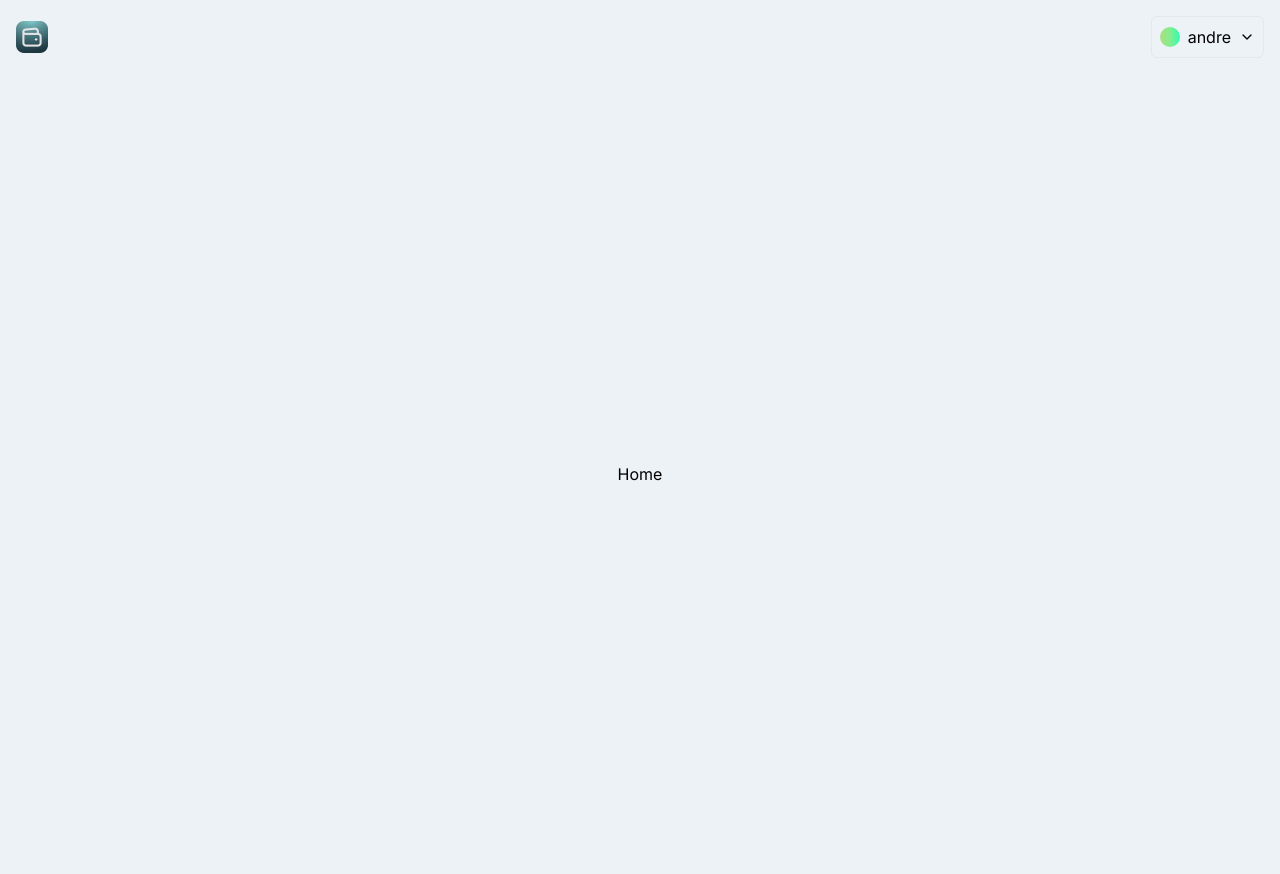
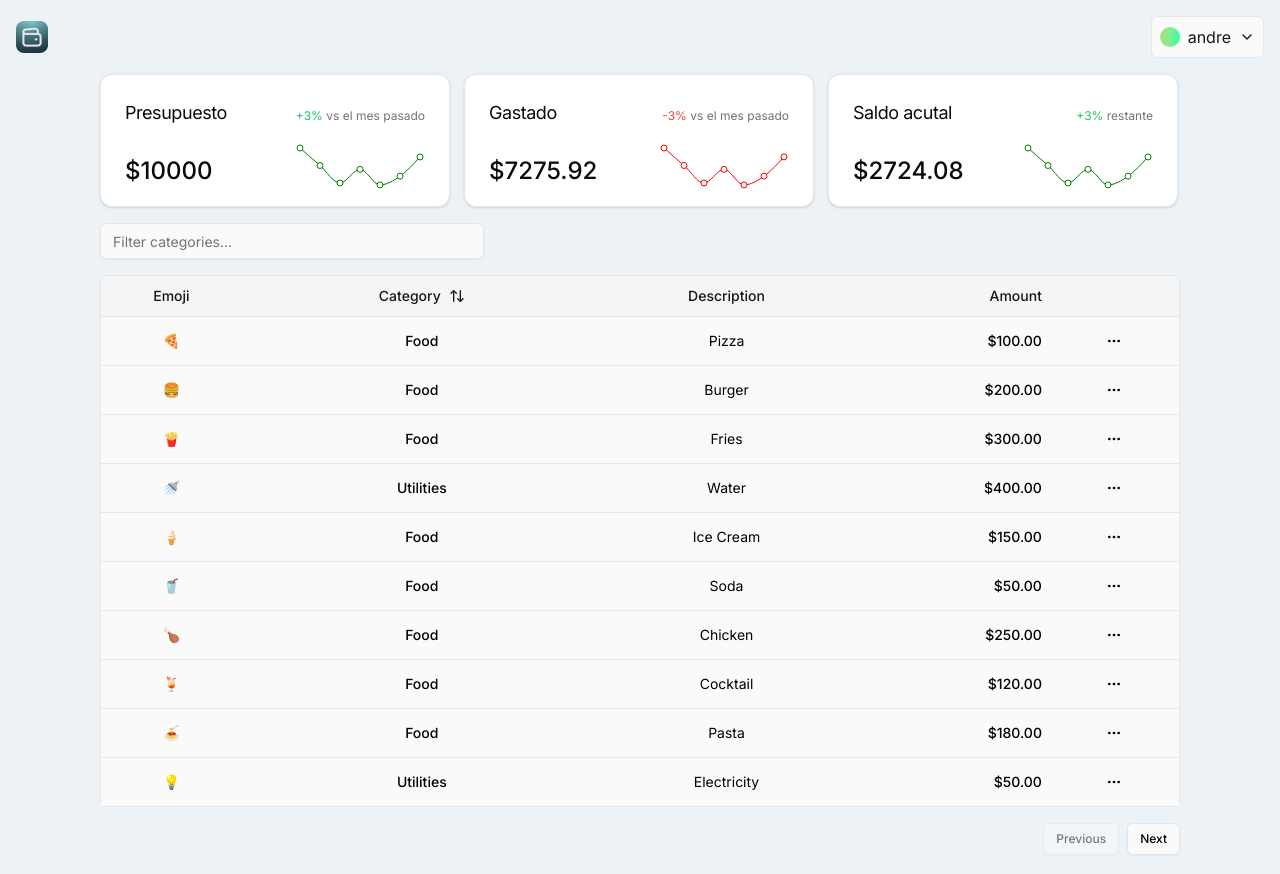
Before and after one commit to nicolasamoroso/wallet, a Next.js app: page / in a window 1280 px wide. Built offline with nearby package versions, Linux system fonts and the light colour scheme.

Commit message:
add account-balance storybook and display components in page

```diff
--- a/src/app/page.tsx
+++ b/src/app/page.tsx
@@ -1,5 +1,185 @@
 "use client"
 
+import Dashboard from "@/components/AccountBalance/dashboard"
+import { columns, Payment } from "@/components/payments/columns"
+import { PaymentTable } from "@/components/payments/payment-table"
+
 export default function Home() {
-  return <div className="flex justify-center h-screen items-center">Home</div>
+  const data = [
+    {
+      id: "728ed52f",
+      amount: 100,
+      emoji: "🍕",
+      category: "Food",
+      description: "Pizza",
+    },
+    {
+      id: "728ed52g",
+      amount: 200,
+      emoji: "🍔",
+      category: "Food",
+      description: "Burger",
+    },
+    {
+      id: "728ed52h",
+      amount: 300,
+      emoji: "🍟",
+      category: "Food",
+      description: "Fries",
+    },
+    {
+      id: "728ed52i",
+      amount: 400,
+      emoji: "🚿",
+      category: "Utilities",
+      description: "Water",
+    },
+    {
+      id: "728ed52j",
+      amount: 150,
+      emoji: "🍦",
+      category: "Food",
+      description: "Ice Cream",
+    },
+    {
+      id: "728ed52k",
+      amount: 50,
+      emoji: "🥤",
+      category: "Food",
+      description: "Soda",
+    },
+    {
+      id: "728ed52l",
+      amount: 250,
+      emoji: "🍗",
+      category: "Food",
+      description: "Chicken",
+    },
+    {
+      id: "728ed52m",
+      amount: 120,
+      emoji: "🍹",
+      category: "Food",
+      description: "Cocktail",
+    },
+    {
+      id: "728ed52n",
+      amount: 180,
+      emoji: "🍝",
+      category: "Food",
+      description: "Pasta",
+    },
+    {
+      id: "728ed52o",
+      amount: 50,
+      emoji: "💡",
+      category: "Utilities",
+      description: "Electricity",
+    },
+    {
+      id: "728ed52p",
+      amount: 30,
+      emoji: "📱",
+      category: "Utilities",
+      description: "Phone Bill",
+    },
+    {
+      id: "728ed52q",
+      amount: 100,
+      emoji: "📺",
+      category: "Entertainment",
+      description: "TV Subscription",
+    },
+    {
+      id: "728ed52r",
+      amount: 70,
+      emoji: "📚",
+      category: "Education",
+      description: "Books",
+    },
+    {
+      id: "728ed52s",
+      amount: 90,
+      emoji: "✈️",
+      category: "Travel",
+      description: "Flight Ticket",
+    },
+    {
+      id: "728ed52t",
+      amount: 80,
+      emoji: "🍰",
+      category: "Food",
+      description: "Cake",
+    },
+    {
+      id: "728ed52u",
+      amount: 150,
+      emoji: "🥩",
+      category: "Food",
+      description: "Steak",
+    },
+    {
+      id: "728ed52v",
+      amount: 25,
+      emoji: "🍵",
+      category: "Food",
+      description: "Tea",
+    },
+    {
+      id: "728ed52w",
+      amount: 60,
+      emoji: "🍣",
+      category: "Food",
+      description: "Sushi",
+    },
+    {
+      id: "728ed52x",
+      amount: 200,
+      emoji: "🍷",
+      category: "Food",
+      description: "Wine",
+    },
+    {
+      id: "728ed52y",
+      amount: 50,
+      emoji: "💻",
+      category: "Utilities",
+      description: "Internet Bill",
+    },
+    {
+      id: "728ed52z",
+      amount: 120,
+      emoji: "🔌",
+      category: "Utilities",
+      description: "Power Adapter",
+    },
+    {
+      id: "728ed530",
+      amount: 80,
+      emoji: "🎮",
+      category: "Entertainment",
+      description: "Video Game",
+    },
+    {
+      id: "728ed531",
+      amount: 40,
+      emoji: "🎬",
+      category: "Entertainment",
+      description: "Movie Ticket",
+    },
+    {
+      id: "728ed532",
+      amount: 120,
+      emoji: "📓",
+      category: "Education",
+      description: "Notebooks",
+    },
+  ] as Payment[]
+
+  return (
+    <div className="max-w-[1080px] mx-auto h-screen">
+      <Dashboard />
+      <PaymentTable columns={columns} data={data} />
+    </div>
+  )
 }
--- a/src/components/AccountBalance/Button.tsx
+++ /dev/null
@@ -1,9 +0,0 @@
-export const Button = () => {
-  return (
-    <div className="w-full md:w-auto">
-      <button className="w-full bg-black p-2 rounded-md text-white hover:scale-105">
-        Ingresar
-      </button>
-    </div>
-  )
-}
--- a/src/components/AccountBalance/Container.tsx
+++ /dev/null
@@ -1,8 +0,0 @@
-import AccountBalance from "@/types/accountBalanceTypes"
-import { ItemDisplay } from "./ItemDisplay"
-
-const Container = ({ items }: { items: AccountBalance[] }) => {
-  return <ItemDisplay items={items} />
-}
-
-export default Container
--- a/src/components/AccountBalance/Item.tsx
+++ /dev/null
@@ -1,18 +0,0 @@
-import AccountBalance from "@/types/accountBalanceTypes"
-
-const colors = {
-  red: "text-red-500",
-  white: "text-white",
-  green: "text-green-500",
-}
-
-const Item = ({ name, count, color }: AccountBalance) => {
-  return (
-    <div className={`${colors[color]} flex gap-2`}>
-      <span>{name}:</span>
-      <span>${count}</span>
-    </div>
-  )
-}
-
-export default Item
--- a/src/components/AccountBalance/ItemDisplay.tsx
+++ /dev/null
@@ -1,24 +0,0 @@
-import AccountBalance from "@/types/accountBalanceTypes"
-import { Separator } from "@/components/ui/separator"
-import Item from "./Item"
-
-export const ItemDisplay = ({ items }: { items: AccountBalance[] }) => {
-  return (
-    <div className="w-full md:w-auto md:h-16 flex flex-col md:flex-row gap-4 bg-black p-4 rounded-md items-center">
-      {items.map((item, index) => (
-        <div
-          className="w-full h-full flex flex-col md:flex-row gap-2 justify-center items-center"
-          key={item.name}
-        >
-          <Item count={item.count} name={item.name} color={item.color} />
-          {index < items.length - 1 && (
-            <>
-              <Separator className="hidden md:flex " orientation="vertical" />
-              <Separator className="md:hidden" orientation="horizontal" />
-            </>
-          )}
-        </div>
-      ))}
-    </div>
-  )
-}
--- a/src/components/header/user-dropdown.tsx
+++ b/src/components/header/user-dropdown.tsx
@@ -16,7 +16,7 @@ interface Props {
 export default function UserDropdown({ image, name }: Props) {
   return (
     <DropdownMenu>
-      <DropdownMenuTrigger className="flex gap-2 items-center rounded-md border p-2 select-none">
+      <DropdownMenuTrigger className="flex gap-2 items-center rounded-md border p-2 select-none bg-primary-foreground text-primary">
         <Image
           src={image}
           alt="User profile picture"
--- a/src/components/payments/menu.tsx
+++ b/src/components/payments/menu.tsx
@@ -10,7 +10,7 @@ const Menu = ({ table }: { table: any }) => {
   return (
     <DropdownMenu>
       <DropdownMenuTrigger asChild className="m-2">
-        <Button variant="outline" className="ml-auto">
+        <Button variant="outline" className="ml-auto bg-primary-foreground">
           Columns
         </Button>
       </DropdownMenuTrigger>
--- a/src/components/payments/payment-table.tsx
+++ b/src/components/payments/payment-table.tsx
@@ -65,19 +65,18 @@ export function PaymentTable<TData, TValue>({
           onChange={(event) =>
             table.getColumn("category")?.setFilterValue(event.target.value)
           }
-          className="max-w-sm"
+          className="max-w-sm bg-primary-foreground"
         />
       </div>
-      <Menu table={table} />
-
+      {/* <Menu table={table} /> */}
       <div className="rounded-md border">
         <Table>
           <TableHeader>
             {table.getHeaderGroups().map((headerGroup) => (
-              <TableRow key={headerGroup.id} className="bg-[#efefef]">
+              <TableRow key={headerGroup.id} className="bg-secondary">
                 {headerGroup.headers.map((header) => {
                   return (
-                    <TableHead key={header.id} className="text-center">
+                    <TableHead key={header.id} className="text-center text-primary">
                       {header.isPlaceholder
                         ? null
                         : flexRender(header.column.columnDef.header, header.getContext())}
@@ -92,7 +91,10 @@ export function PaymentTable<TData, TValue>({
               table.getRowModel().rows.map((row) => (
                 <TableRow key={row.id}>
                   {row.getVisibleCells().map((cell) => (
-                    <TableCell key={cell.id} className="text-center">
+                    <TableCell
+                      key={cell.id}
+                      className="text-center bg-primary-foreground"
+                    >
                       {flexRender(cell.column.columnDef.cell, cell.getContext())}
                     </TableCell>
                   ))}
@@ -115,6 +117,7 @@ export function PaymentTable<TData, TValue>({
           size="sm"
           onClick={() => table.previousPage()}
           disabled={!table.getCanPreviousPage()}
+          className="bg-primary-foreground"
         >
           Previous
         </Button>
@@ -123,6 +126,7 @@ export function PaymentTable<TData, TValue>({
           size="sm"
           onClick={() => table.nextPage()}
           disabled={!table.getCanNextPage()}
+          className="bg-primary-foreground"
         >
           Next
         </Button>
```
Also changed, not shown: 1 other file (tests, documents, lock files or other folders).
